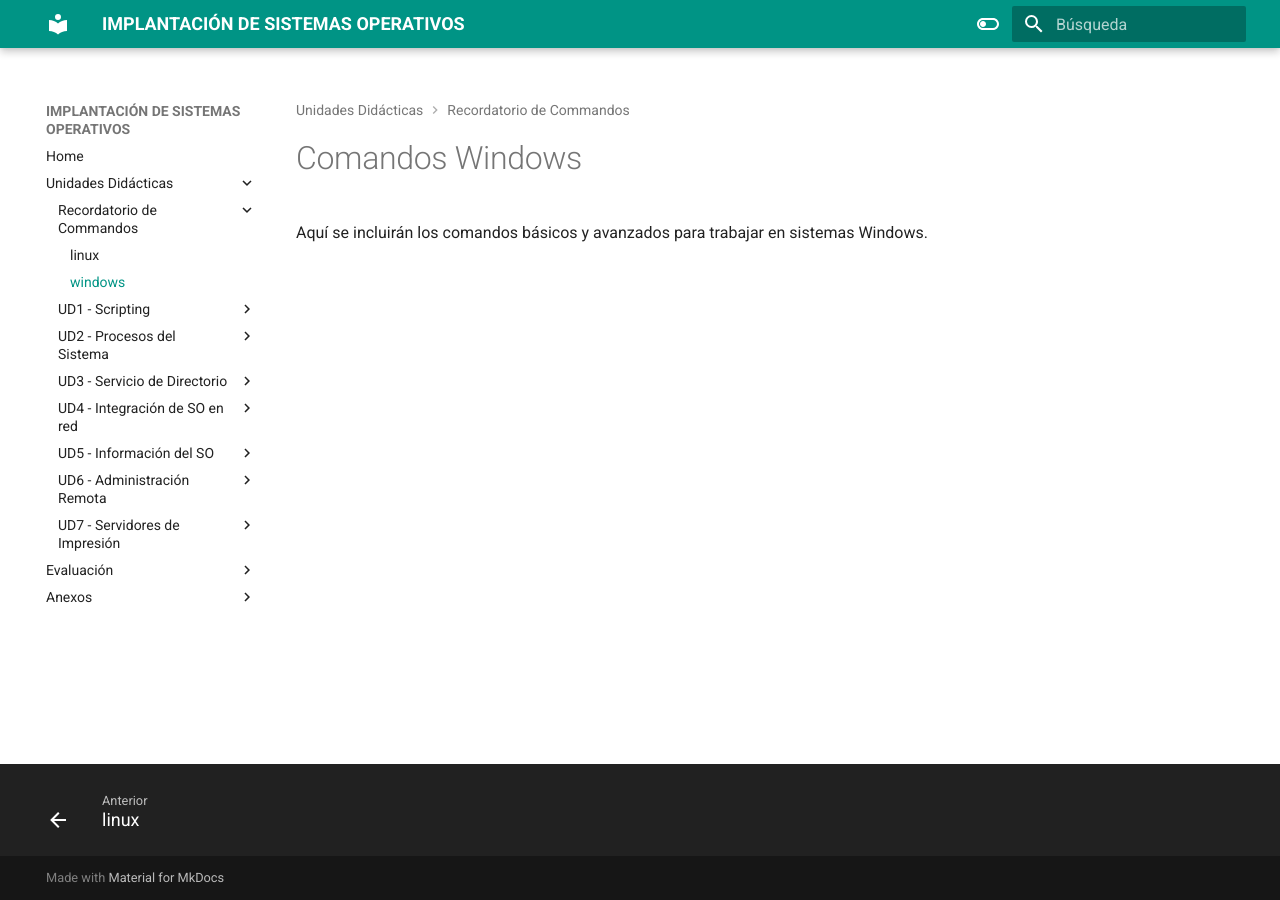
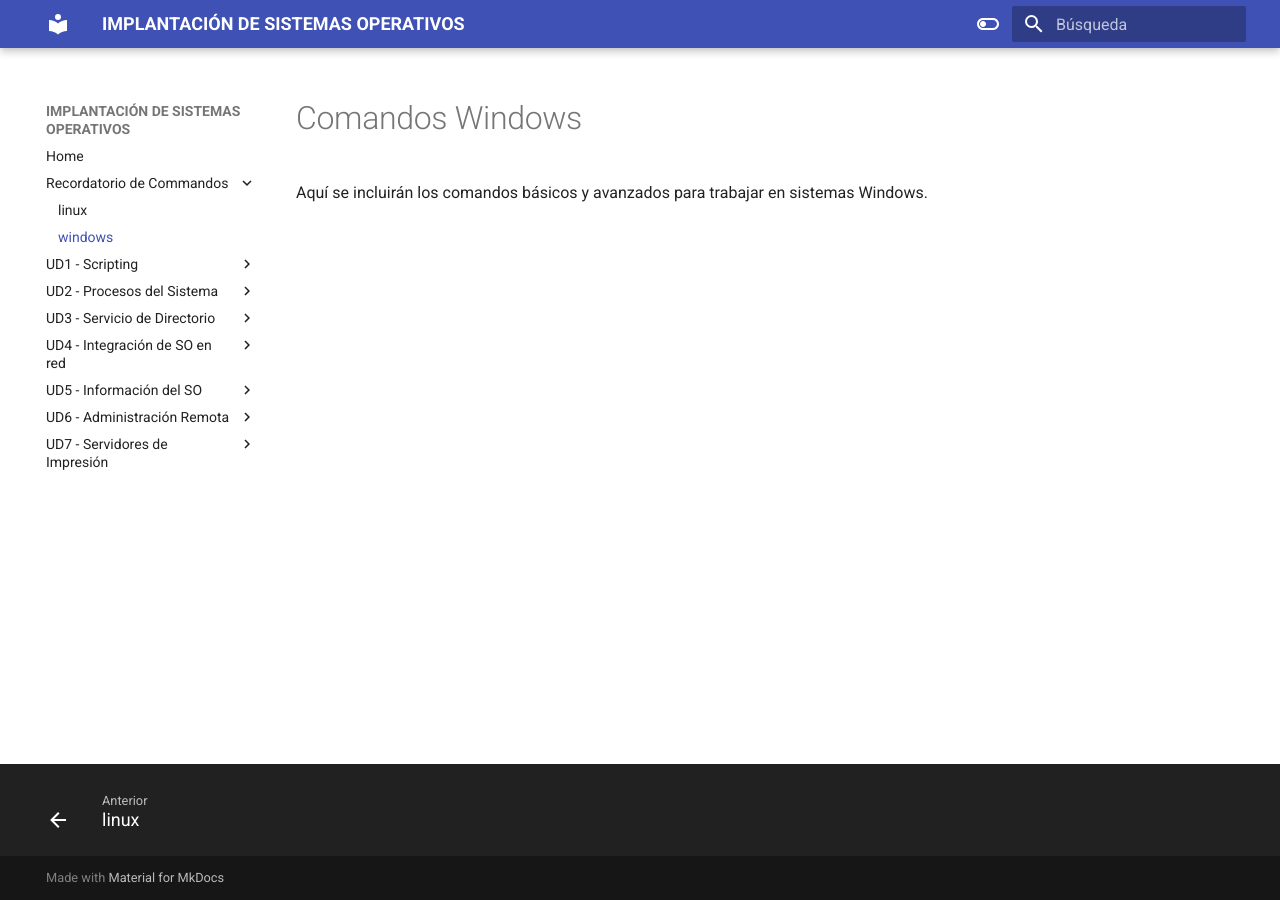
Before and after one commit to jmarlu/ASO, an MkDocs documentation site: the page built from docs/recordatorios/commandosWindows.md, in a window 1280 px wide. Built offline with MkDocs 1.6.1 and Material for MkDocs 9.7.7, drawn with Linux system fonts in a browser that asks for light colours; some of the changed lines change nothing that is shown.

Commit message:
change color and menu

```diff
--- a/mkdocs.yml
+++ b/mkdocs.yml
@@ -2,39 +2,32 @@ site_name: IMPLANTACIÓN DE SISTEMAS OPERATIVOS
 site_url: https://example.com/
 nav:
   - Home: index.html
-  - Unidades Didácticas:
-      - Recordatorio de Commandos:
-          - linux: ./recordatorios/commandosLinux.md
-          - windows: ./recordatorios/commandosWindows.md
-      - UD1 - Scripting:
-          - Contenidos: ud1/contenidos.md
-          - Actividades: ud1/actividades.md
-      - UD2 - Procesos del Sistema:
-          - Contenidos: ud2/contenidos.md
-          - Actividades: ud2/actividades.md
-      - UD3 - Servicio de Directorio:
-          - Contenidos: ud3/contenidos.md
-          - Actividades: ud3/actividades.md
-      - UD4 - Integración de SO en red:
-          - Contenidos: ud4/contenidos.md
-          - Actividades: ud4/actividades.md
-      - UD5 - Información del SO:
-          - Contenidos: ud5/contenidos.md
-          - Actividades: ud5/actividades.md
-      - UD6 - Administración Remota:
-          - Contenidos: ud6/contenidos.md
-          - Actividades: ud6/actividades.md
-      - UD7 - Servidores de Impresión:
-          - Contenidos: ud7/contenidos.md
-          - Actividades: ud7/actividades.md
-  - Evaluación:
-      - Sistema de evaluación: evaluacion/sistema.md
-      - Instrumentos de evaluación: evaluacion/instrumentos.md
-      - Recuperación: evaluacion/recuperacion.md
-      - Criterios de inasistencia: evaluacion/inasistencia.md
-  - Anexos:
-      - Ponderación de RA y CE: anexos/ponderacion.md
-      - Medidas de atención a la diversidad: anexos/diversidad.md
+
+  - Recordatorio de Commandos:
+      - linux: ./recordatorios/commandosLinux.md
+      - windows: ./recordatorios/commandosWindows.md
+  - UD1 - Scripting:
+      - Contenidos: ud1/contenidos.md
+      - Actividades: ud1/actividades.md
+  - UD2 - Procesos del Sistema:
+      - Contenidos: ud2/contenidos.md
+      - Actividades: ud2/actividades.md
+  - UD3 - Servicio de Directorio:
+      - Contenidos: ud3/contenidos.md
+      - Actividades: ud3/actividades.md
+  - UD4 - Integración de SO en red:
+      - Contenidos: ud4/contenidos.md
+      - Actividades: ud4/actividades.md
+  - UD5 - Información del SO:
+      - Contenidos: ud5/contenidos.md
+      - Actividades: ud5/actividades.md
+  - UD6 - Administración Remota:
+      - Contenidos: ud6/contenidos.md
+      - Actividades: ud6/actividades.md
+  - UD7 - Servidores de Impresión:
+      - Contenidos: ud7/contenidos.md
+      - Actividades: ud7/actividades.md
+
 theme:
   name: material
   icon:
@@ -60,7 +53,7 @@ theme:
       toggle:
         icon: material/toggle-switch-off-outline
         name: Switch to dark mode
-      primary: teal
+      primary: indigo
       accent: purple
     - scheme: slate
       toggle:
```
